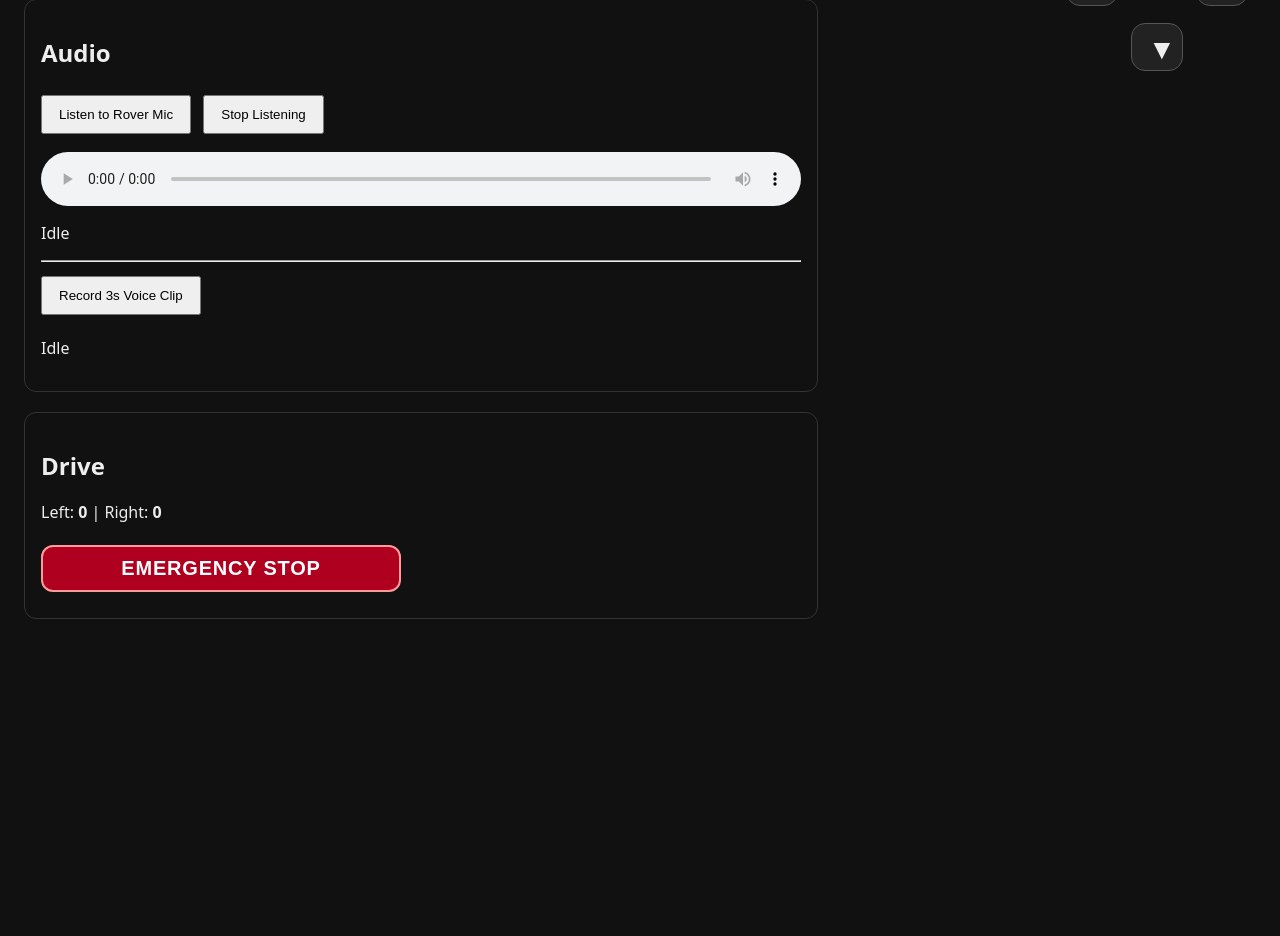
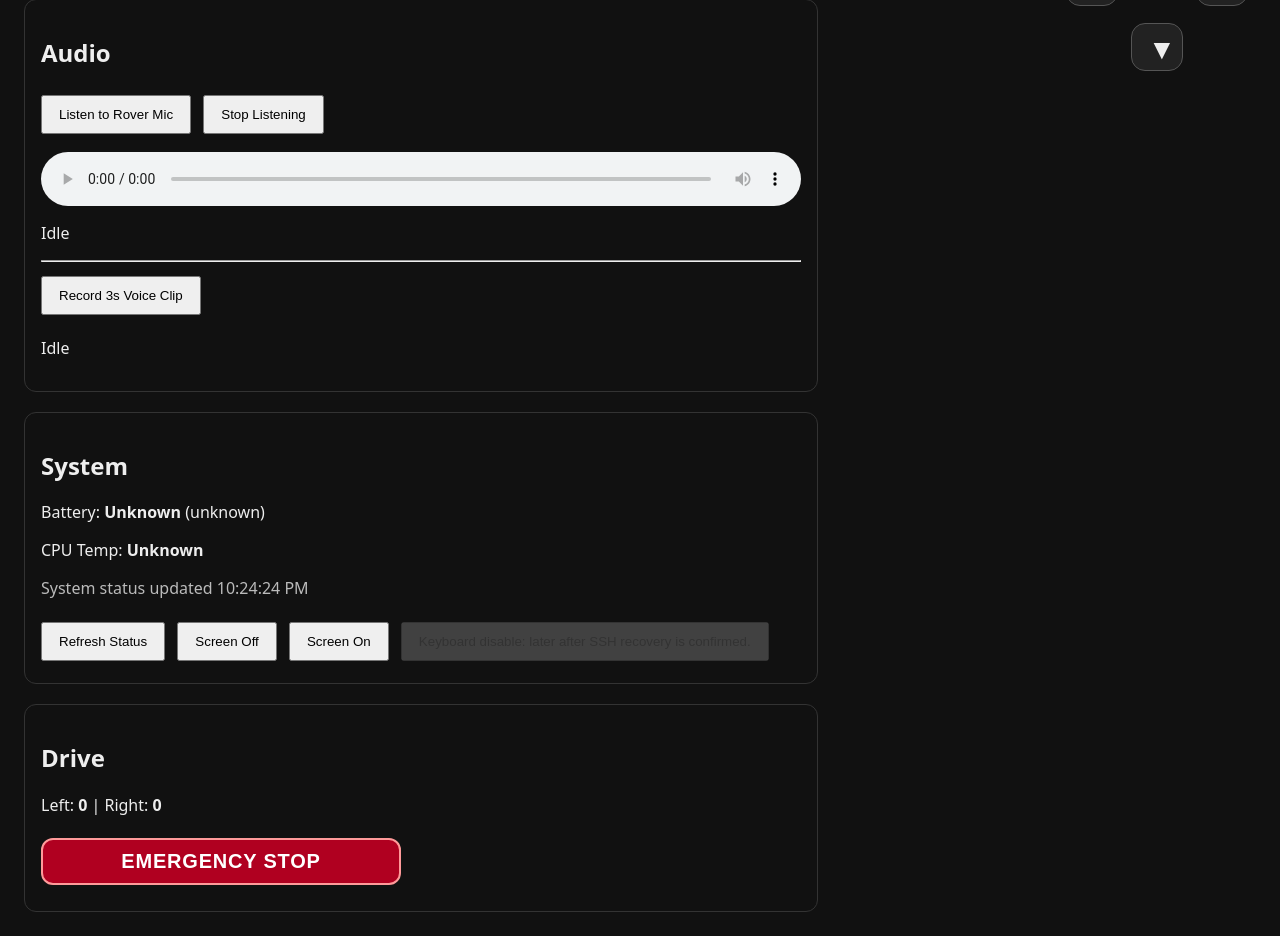
Before and after one commit to qwesl1123/Kitty-Rover, a Flask app: page / in a window 1280 px wide. Shown: the part 699-1635 px from the top of the page. Before the commit the page ends 1318 px from the top, so only its background shows below. Run offline with Flask 3, Linux system fonts and the light colour scheme; some libraries are stand-ins or nearby versions.

Commit message:
system monitor

```diff
--- a/app.py
+++ b/app.py
@@ -4,6 +4,7 @@ from flask_socketio import SocketIO
 from rover.camera import camera
 from rover.audio import mic_stream, play_audio_file
 from rover.drive import drive, get_drive_status, set_status_callback, start_watchdog, stop
+from rover.system_control import get_system_status, screen_off, screen_on
 
 app = Flask(__name__)
 app.config["SECRET_KEY"] = "rover-dev-secret"
@@ -22,7 +23,7 @@ start_watchdog(socketio.start_background_task, socketio.sleep)
 
 @app.route("/")
 def home():
-    return render_template("index.html")
+    return render_template("index.html", system_status=get_system_status())
 
 
 @app.route("/video_feed")
@@ -44,6 +45,23 @@ def mic_feed():
 @app.route("/status")
 def status():
     return jsonify({"ok": True, "drive": get_drive_status()})
+
+
+@app.route("/system/status")
+def system_status():
+    return jsonify(get_system_status())
+
+
+@app.route("/system/screen_off", methods=["POST"])
+def system_screen_off():
+    result = screen_off()
+    return jsonify(result), 200 if result.get("ok") else 500
+
+
+@app.route("/system/screen_on", methods=["POST"])
+def system_screen_on():
+    result = screen_on()
+    return jsonify(result), 200 if result.get("ok") else 500
 
 
 @app.route("/play_audio", methods=["POST"])
--- a/rover/system_control.py
+++ b/rover/system_control.py
@@ -0,0 +1,139 @@
+"""System appliance controls for the rover laptop."""
+
+from __future__ import annotations
+
+import subprocess
+from pathlib import Path
+from typing import Any
+
+BATTERY_PATH = Path("/sys/class/power_supply/BAT0")
+CPU_TEMP_PATH = Path("/sys/class/thermal/thermal_zone0/temp")
+PROJECT_ROOT = Path(__file__).resolve().parent.parent
+SCREEN_OFF_SCRIPT = PROJECT_ROOT / "scripts" / "screen_off.sh"
+SCREEN_ON_SCRIPT = PROJECT_ROOT / "scripts" / "screen_on.sh"
+SCRIPT_TIMEOUT_SECONDS = 10
+
+
+def _read_text(path: Path) -> str | None:
+    """Read a sysfs text value, returning None when it is unavailable."""
+    try:
+        return path.read_text(encoding="utf-8").strip()
+    except (FileNotFoundError, PermissionError, OSError):
+        return None
+
+
+def get_battery_status() -> dict[str, Any]:
+    """Return battery capacity and charging status without crashing on missing sysfs files."""
+    if not BATTERY_PATH.exists():
+        return {
+            "available": False,
+            "capacity_percent": None,
+            "status": "unknown",
+            "error": "BAT0 not found",
+        }
+
+    raw_capacity = _read_text(BATTERY_PATH / "capacity")
+    raw_status = _read_text(BATTERY_PATH / "status")
+
+    capacity_percent: int | None = None
+    if raw_capacity is not None:
+        try:
+            capacity_percent = int(raw_capacity)
+        except ValueError:
+            capacity_percent = None
+
+    return {
+        "available": capacity_percent is not None or raw_status is not None,
+        "capacity_percent": capacity_percent,
+        "status": raw_status or "unknown",
+    }
+
+
+def get_cpu_temp() -> dict[str, Any]:
+    """Return CPU temperature in Celsius without crashing when thermal data is unavailable."""
+    raw_temp = _read_text(CPU_TEMP_PATH)
+    if raw_temp is None:
+        return {
+            "available": False,
+            "celsius": None,
+            "error": "thermal_zone0 temp not found",
+        }
+
+    try:
+        celsius = int(raw_temp) / 1000.0
+    except ValueError:
+        return {
+            "available": False,
+            "celsius": None,
+            "error": "thermal_zone0 temp is invalid",
+        }
+
+    return {
+        "available": True,
+        "celsius": round(celsius, 1),
+    }
+
+
+def _run_screen_script(script_path: Path) -> dict[str, Any]:
+    """Run a screen control script and return a JSON-safe result."""
+    if not script_path.exists():
+        return {
+            "ok": False,
+            "error": f"script not found: {script_path}",
+        }
+
+    if not script_path.is_file():
+        return {
+            "ok": False,
+            "error": f"screen control path is not a file: {script_path}",
+        }
+
+    try:
+        completed = subprocess.run(
+            ["bash", str(script_path)],
+            check=False,
+            capture_output=True,
+            text=True,
+            timeout=SCRIPT_TIMEOUT_SECONDS,
+        )
+    except subprocess.TimeoutExpired:
+        return {
+            "ok": False,
+            "error": f"script timed out after {SCRIPT_TIMEOUT_SECONDS}s",
+        }
+    except OSError as err:
+        return {
+            "ok": False,
+            "error": str(err),
+        }
+
+    if completed.returncode != 0:
+        return {
+            "ok": False,
+            "error": completed.stderr.strip() or completed.stdout.strip() or "screen script failed",
+            "returncode": completed.returncode,
+        }
+
+    return {
+        "ok": True,
+        "returncode": completed.returncode,
+    }
+
+
+def screen_off() -> dict[str, Any]:
+    """Blank the CLI laptop display via the rover screen-off script."""
+    return _run_screen_script(SCREEN_OFF_SCRIPT)
+
+
+def screen_on() -> dict[str, Any]:
+    """Wake the CLI laptop display via the rover screen-on script."""
+    return _run_screen_script(SCREEN_ON_SCRIPT)
+
+
+def get_system_status() -> dict[str, Any]:
+    """Return the appliance status shown in the web UI."""
+    return {
+        "ok": True,
+        "battery": get_battery_status(),
+        "cpu_temp": get_cpu_temp(),
+    }
--- a/static/css/style.css
+++ b/static/css/style.css
@@ -109,3 +109,17 @@ audio {
   background: #750015;
   transform: scale(0.98);
 }
+
+.statusMessage {
+  color: #bbb;
+  min-height: 1.4em;
+}
+
+.statusMessage.error {
+  color: #ff9a9a;
+}
+
+.systemPanel button:disabled {
+  cursor: not-allowed;
+  opacity: 0.55;
+}
--- a/static/js/control.js
+++ b/static/js/control.js
@@ -1,4 +1,8 @@
-const socket = io();
+const socket = typeof io === "function" ? io() : null;
+
+if (!socket) {
+  console.warn("Socket.IO client is unavailable; drive controls are disabled, but system controls will keep working.");
+}
 
 // Camera
 const video = document.getElementById("video");
@@ -314,13 +318,17 @@ function updateDriveStatus(status) {
   driveRight.textContent = status.right;
 }
 
-socket.on("drive_status", updateDriveStatus);
+if (socket) {
+  socket.on("drive_status", updateDriveStatus);
+}
 
 function sendDrive(left, right) {
+  if (!socket) return;
   socket.emit("drive", { left, right });
 }
 
 function sendStop() {
+  if (!socket) return;
   socket.emit("stop");
 }
 
@@ -363,7 +371,9 @@ document.querySelectorAll(".driveBtn").forEach((btn) => {
 
 emergencyStop.addEventListener("click", () => {
   stopAllDriveButtons();
-  socket.emit("emergency_stop");
+  if (socket) {
+    socket.emit("emergency_stop");
+  }
 });
 
 window.addEventListener("blur", () => {
@@ -378,3 +388,84 @@ document.addEventListener("visibilitychange", () => {
     sendStop();
   }
 });
+
+// System appliance controls
+const batteryPercent = document.getElementById("batteryPercent");
+const batteryStatus = document.getElementById("batteryStatus");
+const cpuTemp = document.getElementById("cpuTemp");
+const systemStatusMessage = document.getElementById("systemStatusMessage");
+const refreshSystemStatus = document.getElementById("refreshSystemStatus");
+const screenOff = document.getElementById("screenOff");
+const screenOn = document.getElementById("screenOn");
+const SYSTEM_REFRESH_MS = 10000;
+
+function setSystemMessage(message, isError = false) {
+  systemStatusMessage.textContent = message;
+  systemStatusMessage.classList.toggle("error", isError);
+}
+
+function formatBattery(battery) {
+  if (!battery || battery.capacity_percent === null || battery.capacity_percent === undefined) {
+    batteryPercent.textContent = "Unknown";
+  } else {
+    batteryPercent.textContent = battery.capacity_percent + "%";
+  }
+
+  batteryStatus.textContent = battery && battery.status ? "(" + battery.status + ")" : "(unknown)";
+}
+
+function formatCpuTemp(temp) {
+  if (!temp || temp.celsius === null || temp.celsius === undefined) {
+    cpuTemp.textContent = "Unknown";
+    return;
+  }
+
+  cpuTemp.textContent = temp.celsius.toFixed(1) + " °C";
+}
+
+async function fetchJsonOrThrow(url, options = {}) {
+  const response = await fetch(url, options);
+  let data = null;
+
+  try {
+    data = await response.json();
+  } catch (err) {
+    throw new Error("Invalid JSON response from " + url);
+  }
+
+  if (!response.ok || data.ok === false) {
+    throw new Error(data.error || "Request failed with HTTP " + response.status);
+  }
+
+  return data;
+}
+
+async function refreshSystemStatusNow() {
+  try {
+    setSystemMessage("Refreshing system status...");
+    const data = await fetchJsonOrThrow("/system/status");
+    formatBattery(data.battery);
+    formatCpuTemp(data.cpu_temp);
+    setSystemMessage("System status updated " + new Date().toLocaleTimeString());
+  } catch (err) {
+    setSystemMessage("System status error: " + err.message, true);
+  }
+}
+
+async function postScreenControl(url, actionName) {
+  try {
+    setSystemMessage(actionName + "...");
+    await fetchJsonOrThrow(url, { method: "POST" });
+    setSystemMessage(actionName + " succeeded");
+    await refreshSystemStatusNow();
+  } catch (err) {
+    setSystemMessage(actionName + " failed: " + err.message, true);
+  }
+}
+
+refreshSystemStatus.addEventListener("click", refreshSystemStatusNow);
+screenOff.addEventListener("click", () => postScreenControl("/system/screen_off", "Screen off"));
+screenOn.addEventListener("click", () => postScreenControl("/system/screen_on", "Screen on"));
+
+refreshSystemStatusNow();
+setInterval(refreshSystemStatusNow, SYSTEM_REFRESH_MS);
--- a/templates/index.html
+++ b/templates/index.html
@@ -4,7 +4,7 @@
 <head>
     <meta charset="utf-8">
     <title>Rover Control</title>
-    <link rel="stylesheet" href="/static/css/style.css">
+    <link rel="stylesheet" href="{{ url_for('static', filename='css/style.css') }}?v=p2-system-20260518">
 </head>
 
 <body>
@@ -34,6 +34,30 @@
         <p id="talkStatus">Idle</p>
     </section>
 
+    <section class="panel systemPanel">
+        <h2>System</h2>
+
+        <p>
+            Battery:
+            <strong id="batteryPercent">
+                {{ system_status.battery.capacity_percent if system_status.battery.capacity_percent is not none else "Unknown" }}{% if system_status.battery.capacity_percent is not none %}%{% endif %}
+            </strong>
+            <span id="batteryStatus">({{ system_status.battery.status or "unknown" }})</span>
+        </p>
+        <p>
+            CPU Temp:
+            <strong id="cpuTemp">
+                {{ "%.1f"|format(system_status.cpu_temp.celsius) if system_status.cpu_temp.celsius is not none else "Unknown" }}{% if system_status.cpu_temp.celsius is not none %} °C{% endif %}
+            </strong>
+        </p>
+        <p id="systemStatusMessage" class="statusMessage">Initial status loaded from server; live refresh starting...</p>
+
+        <button id="refreshSystemStatus">Refresh Status</button>
+        <button id="screenOff">Screen Off</button>
+        <button id="screenOn">Screen On</button>
+        <button id="keyboardDisable" disabled title="Later after SSH recovery is confirmed">Keyboard disable: later after SSH recovery is confirmed.</button>
+    </section>
+
     <section class="panel driveStatusPanel">
         <h2>Drive</h2>
         <p>Left: <strong id="driveLeft">0</strong> | Right: <strong id="driveRight">0</strong></p>
@@ -48,7 +72,7 @@
     </div>
 
     <script src="https://cdn.socket.io/4.7.5/socket.io.min.js"></script>
-    <script src="/static/js/control.js"></script>
+    <script src="{{ url_for('static', filename='js/control.js') }}?v=p2-system-20260518"></script>
 </body>
 
 </html>
```
